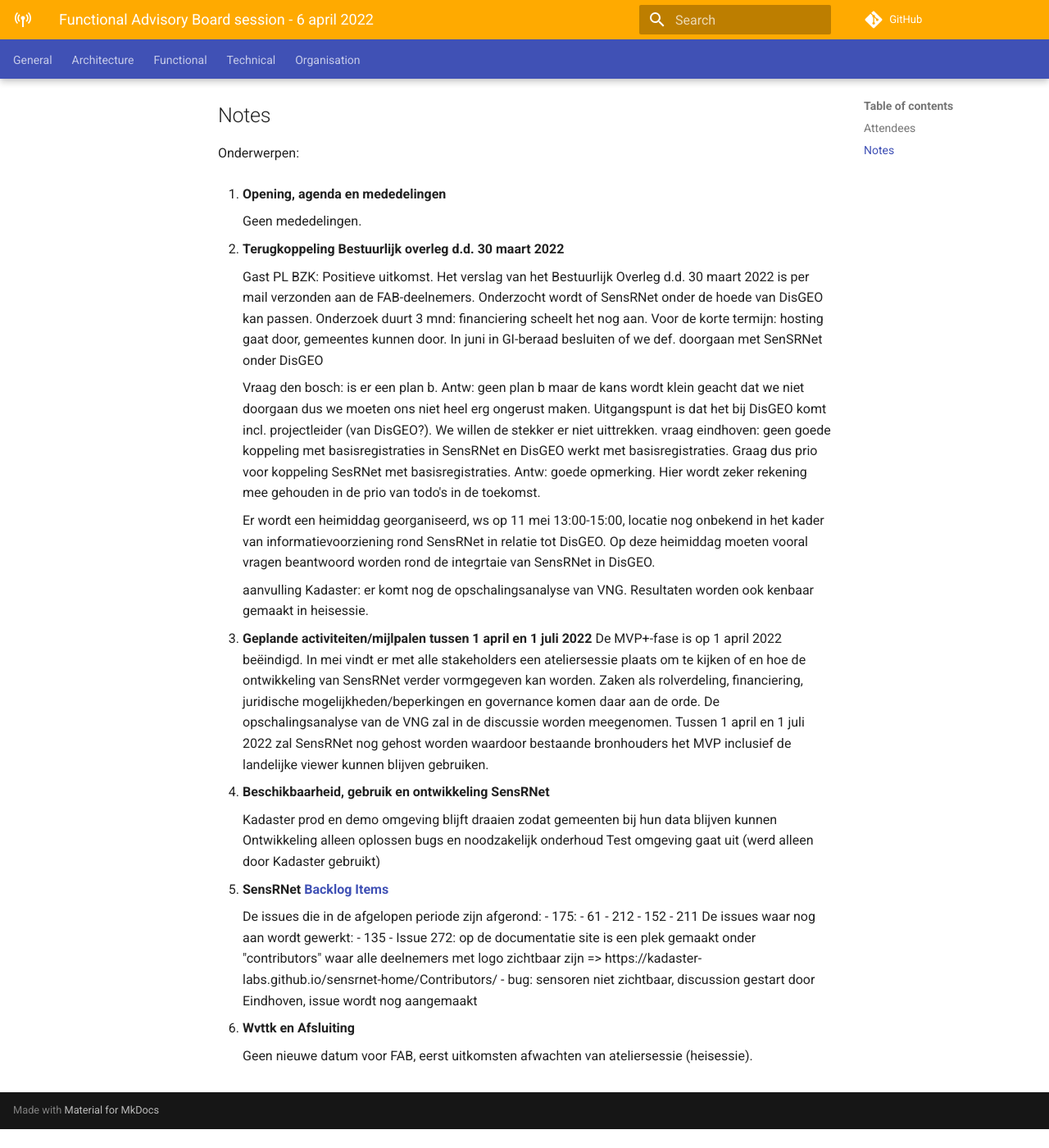
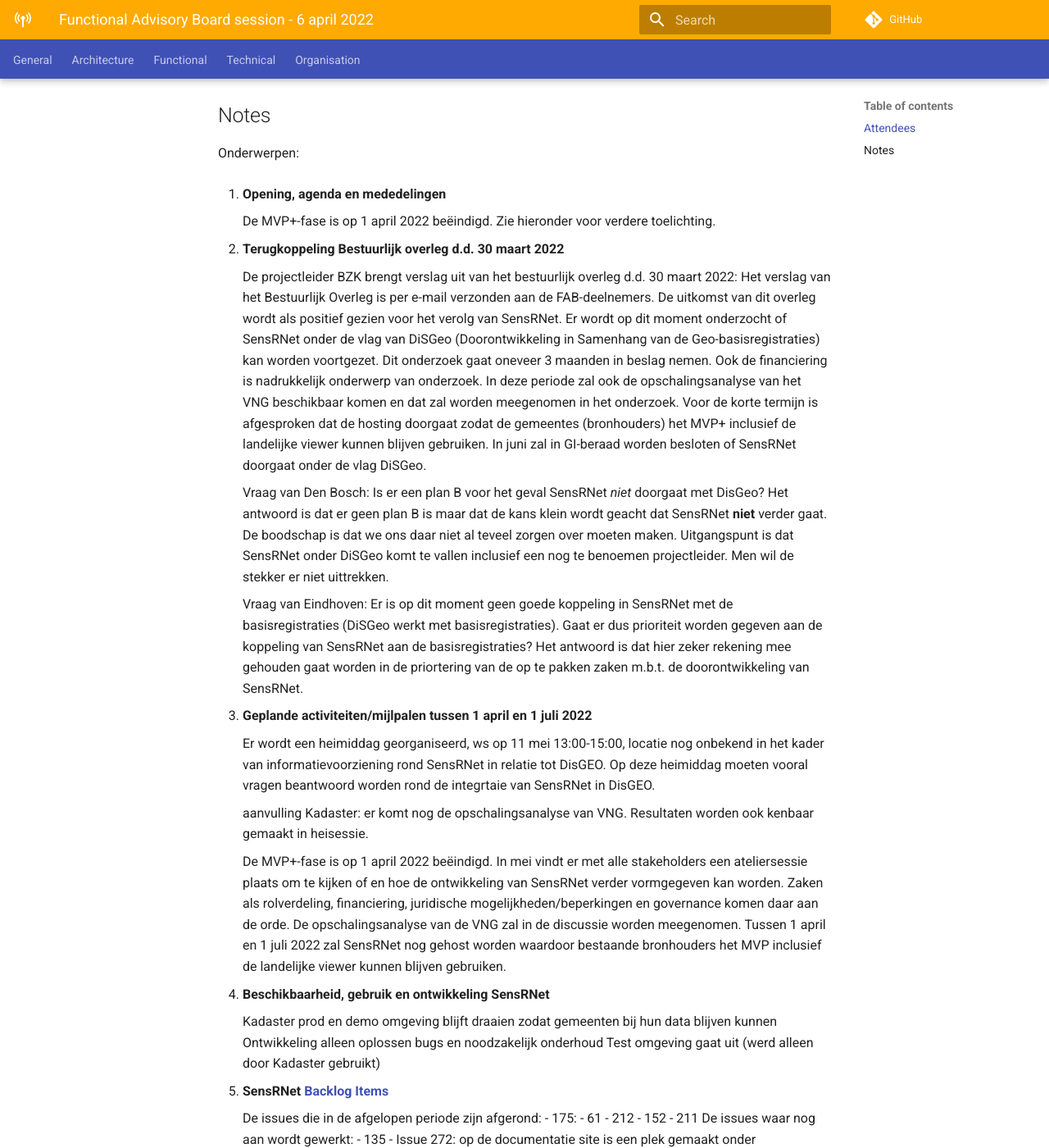
Before and after one commit to kadaster-labs/sensrnet-home, an MkDocs documentation site: the page built from docs/notes/2022-04-06-FAB-notes.md, in a window 1280 px wide and 1400 px high, scrolled down 647 px. Shown: the whole window at 82% size. Built offline with MkDocs 1.6.1 and Material for MkDocs 9.7.7, drawn with Linux system fonts in a browser that asks for light colours; comment, search, counter and statistics services are not loaded; before the commit the page ends 2024 px from its top, so only the background shows below that.

Commit message:
Update 2022-04-06-FAB-notes.md

```diff
--- a/docs/notes/2022-04-06-FAB-notes.md
+++ b/docs/notes/2022-04-06-FAB-notes.md
@@ -24,27 +24,37 @@
 
 1. **Opening, agenda en mededelingen**
 
-     Geen mededelingen.
+     De MVP+-fase is op 1 april 2022 beëindigd. Zie hieronder voor verdere toelichting.
 
 2. **Terugkoppeling Bestuurlijk overleg d.d. 30 maart 2022**
 
-     Gast PL BZK:
-     Positieve uitkomst.
-     Het verslag van het Bestuurlijk Overleg d.d. 30 maart 2022 is per mail verzonden aan de FAB-deelnemers.
-     Onderzocht wordt of SensRNet onder de hoede van DisGEO kan passen. Onderzoek duurt 3 mnd: financiering scheelt het nog aan.
-     Voor de korte termijn: hosting gaat door, gemeentes kunnen door.
-     In juni in GI-beraad besluiten of we def. doorgaan met SenSRNet onder DisGEO
+     De projectleider BZK brengt verslag uit van het bestuurlijk overleg d.d. 30 maart 2022:
+     Het verslag van het Bestuurlijk Overleg is per e-mail verzonden aan de FAB-deelnemers.
+     De uitkomst van dit overleg wordt als positief gezien voor het verolg van SensRNet.
+     Er wordt op dit moment onderzocht of SensRNet onder de vlag van DiSGeo (Doorontwikkeling in Samenhang van de Geo-basisregistraties) kan worden voortgezet.
+     Dit onderzoek gaat oneveer 3 maanden in beslag nemen.
+     Ook de financiering is nadrukkelijk onderwerp van onderzoek.
+     In deze periode zal ook de opschalingsanalyse van het VNG beschikbaar komen en dat zal worden meegenomen in het onderzoek.
+     Voor de korte termijn is afgesproken dat de hosting doorgaat zodat de gemeentes (bronhouders) het MVP+ inclusief de landelijke viewer kunnen blijven gebruiken.
+     In juni zal in GI-beraad worden besloten of SensRNet doorgaat onder de vlag DiSGeo.
 
-     Vraag den bosch: is er een plan b.
-     Antw: geen plan b maar de kans wordt klein geacht dat we niet doorgaan dus we moeten ons niet heel erg ongerust maken. Uitgangspunt is dat het bij DisGEO komt incl. projectleider (van DisGEO?). We willen de stekker er niet uittrekken.
-     vraag eindhoven: geen goede koppeling met basisregistraties in SensRNet en DisGEO werkt met basisregistraties. Graag dus prio voor koppeling SesRNet met basisregistraties.
-     Antw: goede opmerking. Hier wordt zeker rekening mee gehouden in de prio van todo's in de toekomst.
+     Vraag van Den Bosch: Is er een plan B voor het geval SensRNet _niet_ doorgaat met DisGeo?
+     Het antwoord is dat er geen plan B is maar dat de kans klein wordt geacht dat SensRNet **niet** verder gaat.
+     De boodschap is dat we ons daar niet al teveel zorgen over moeten maken.
+     Uitgangspunt is dat SensRNet onder DiSGeo komt te vallen inclusief een nog te benoemen projectleider.
+     Men wil de stekker er niet uittrekken.
+
+     Vraag van Eindhoven: Er is op dit moment geen goede koppeling in SensRNet met de basisregistraties (DiSGeo werkt met basisregistraties). Gaat er dus prioriteit worden gegeven aan de koppeling van SensRNet aan de basisregistraties?
+     Het antwoord is dat hier zeker rekening mee gehouden gaat worden in de priortering van de op te pakken zaken m.b.t. de doorontwikkeling van SensRNet.
+
+
+3. **Geplande activiteiten/mijlpalen tussen 1 april en 1 juli 2022**
 
      Er wordt een heimiddag georganiseerd, ws op 11 mei 13:00-15:00, locatie nog onbekend in het kader van informatievoorziening rond SensRNet in relatie tot DisGEO. Op deze heimiddag moeten vooral vragen beantwoord worden rond de integrtaie van SensRNet in DisGEO.
 
      aanvulling Kadaster: er komt nog de opschalingsanalyse van VNG. Resultaten worden ook kenbaar gemaakt in heisessie.
 
-3. **Geplande activiteiten/mijlpalen tussen 1 april en 1 juli 2022**
+
      De MVP+-fase is op 1 april 2022 beëindigd.
      In mei vindt er met alle stakeholders een ateliersessie plaats om te kijken of en hoe de ontwikkeling van SensRNet verder vormgegeven kan worden.
      Zaken als rolverdeling, financiering, juridische mogelijkheden/beperkingen en governance komen daar aan de orde.
```
